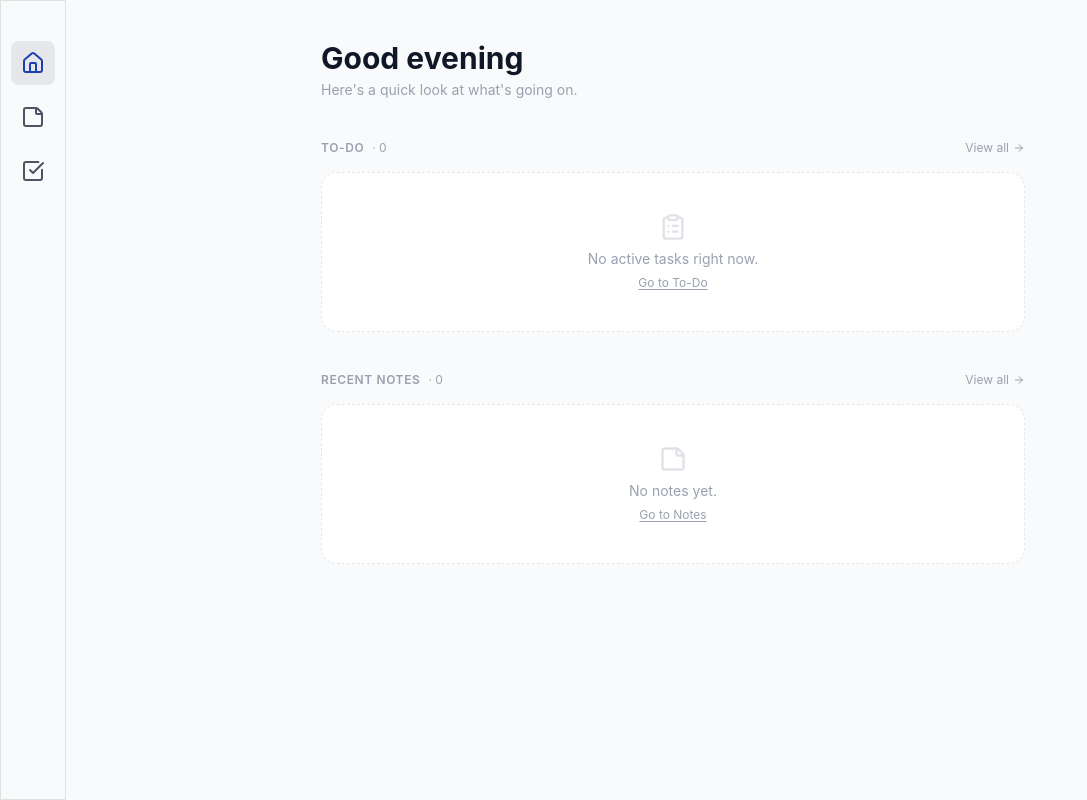
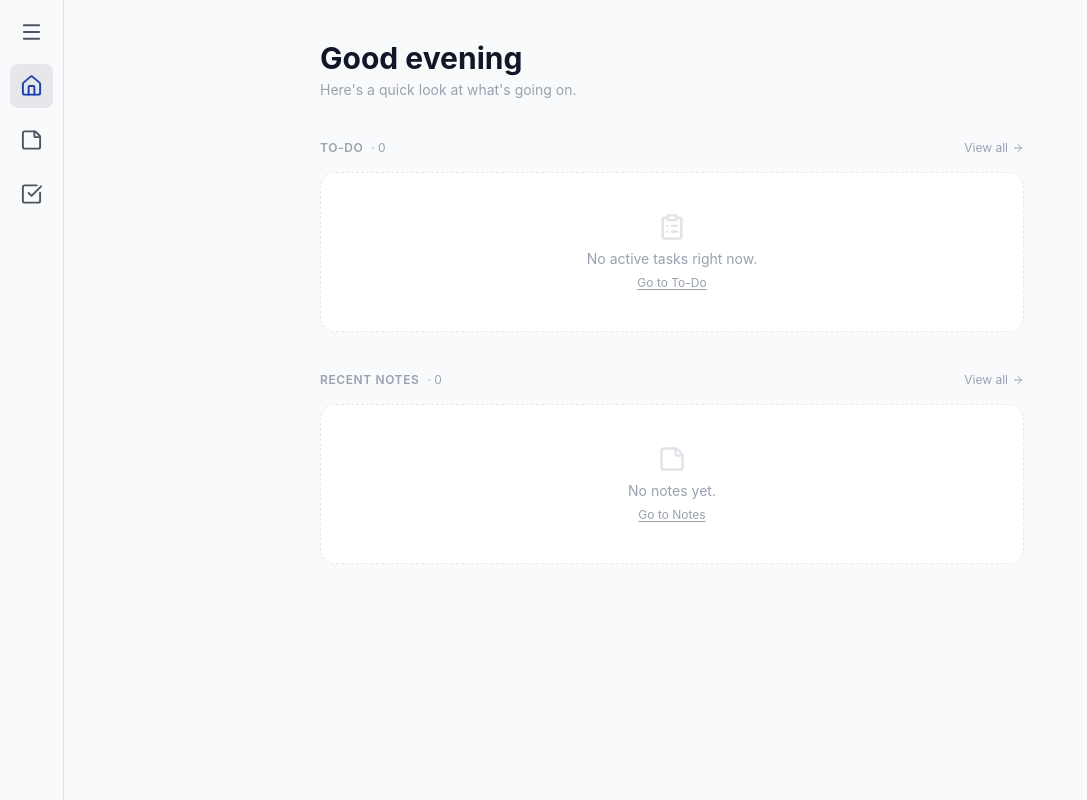
Before and after one commit to 307-group/csc307-team-project, a React (Vite) app in the folder packages/react-frontend/: page / in a window 1280 px wide. Shown: the whole page, without its empty margins (0-1087 px from the left). Built offline with nearby package versions, Linux system fonts and the light colour scheme.

Commit message:
navbar changes - menu

```diff
--- a/packages/react-frontend/src/components/NavBar.jsx
+++ b/packages/react-frontend/src/components/NavBar.jsx
@@ -1,6 +1,9 @@
-import { House, StickyNote, CheckSquare } from "lucide-react";
+import { Menu, House, StickyNote, CheckSquare } from "lucide-react";
+import { useState } from "react";
 
 function NavBar({ activeScreen, onNavigate }) {
+  const [isOpen, setIsOpen] = useState(false);
+
   const getBtnStyle = (screenName) => {
     const isActive = activeScreen === screenName;
 
@@ -9,13 +12,12 @@ function NavBar({ activeScreen, onNavigate }) {
       alignItems: "center",
       gap: "10px",
       padding: "10px",
-      width: "fit-content",
+      width: "100%",
       border: "none",
-      background: "transparent",
+      backgroundColor: isActive ? "#e5e7eb" : "transparent",
       cursor: "pointer",
       textAlign: "left",
       borderRadius: "8px",
-      backgroundColor: isActive ? "#e5e7eb" : "transparent",
       color: isActive ? "#1e40af" : "#4b5563",
     };
   };
@@ -23,27 +25,50 @@ function NavBar({ activeScreen, onNavigate }) {
   return (
     <div
       style={{
+        width: isOpen ? "170px" : "64px",
+        minHeight: "100vh",
+        borderRight: "1px solid #e0e1e1",
+        padding: "10px",
+        paddingTop: "10px",
+        backgroundColor: "#f9fafb",
+        transition: "width 0.2s ease",
         display: "flex",
         flexDirection: "column",
-        alignItems: "center",
-        border: "1px solid #e0e1e1",
-        padding: "10px",
-        paddingTop: "40px",
         gap: "10px",
-        backgroundColor: "#f9fafb",
-        minHeight: "100vh",
       }}
     >
+      <button
+        onClick={() => setIsOpen(!isOpen)}
+        style={{
+          display: "flex",
+          alignItems: "center",
+          gap: "10px",
+          padding: "10px",
+          width: "100%",
+          border: "none",
+          backgroundColor: "transparent",
+          cursor: "pointer",
+          borderRadius: "8px",
+          color: "#4b5563",
+        }}
+      >
+        <Menu size={24} />
+        {isOpen && <span>Menu</span>}
+      </button>
+
       <button style={getBtnStyle("home")} onClick={() => onNavigate("home")}>
         <House size={24} />
+        {isOpen && <span>Home</span>}
       </button>
 
       <button style={getBtnStyle("notes")} onClick={() => onNavigate("notes")}>
         <StickyNote size={24} />
+        {isOpen && <span>Notes</span>}
       </button>
 
       <button style={getBtnStyle("todo")} onClick={() => onNavigate("todo")}>
         <CheckSquare size={24} />
+        {isOpen && <span>To-Do</span>}
       </button>
     </div>
   );
```
